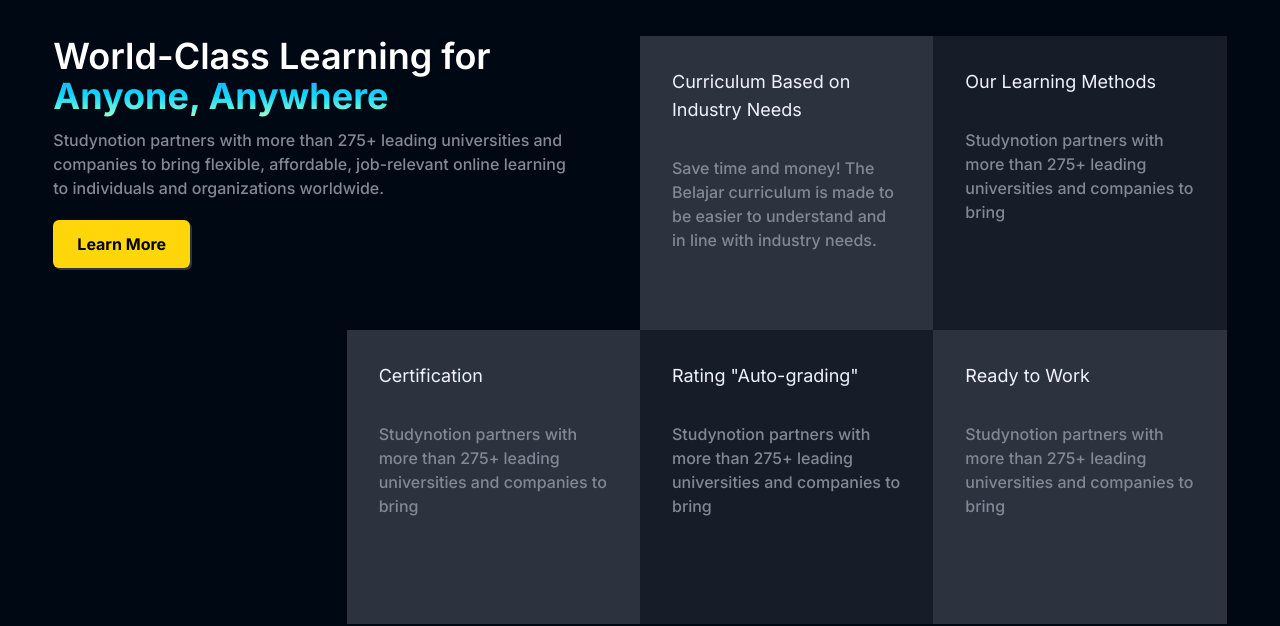
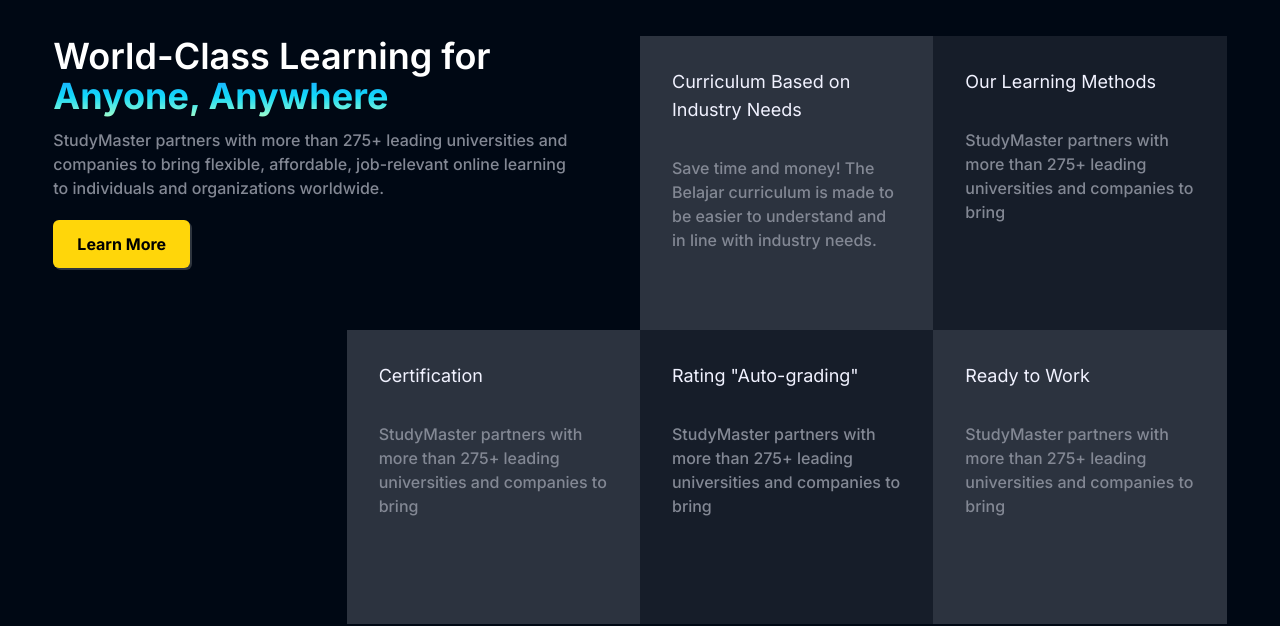
Before and after one commit to DeepakKr100/StudyMaster, a React (Create React App) app: page /about in a window 1280 px wide. Shown: the part 2180-2806 px from the top of the page. Built offline with nearby package versions, Linux system fonts and the light colour scheme; no server answers; a web font is replaced by a local one.

Commit message:
Update LearningGrid.jsx

```diff
--- a/src/components/core/AboutPage/LearningGrid.jsx
+++ b/src/components/core/AboutPage/LearningGrid.jsx
@@ -8,7 +8,7 @@
     heading: "World-Class Learning for",
     highliteText: "Anyone, Anywhere",
     description:
-      "Studynotion partners with more than 275+ leading universities and companies to bring flexible, affordable, job-relevant online learning to individuals and organizations worldwide.",
+      "StudyMaster partners with more than 275+ leading universities and companies to bring flexible, affordable, job-relevant online learning to individuals and organizations worldwide.",
     BtnText: "Learn More",
     BtnLink: "/",
   },
@@ -22,25 +22,25 @@
     order: 2,
     heading: "Our Learning Methods",
     description:
-      "Studynotion partners with more than 275+ leading universities and companies to bring",
+      "StudyMaster partners with more than 275+ leading universities and companies to bring",
   },
   {
     order: 3,
     heading: "Certification",
     description:
-      "Studynotion partners with more than 275+ leading universities and companies to bring",
+      "StudyMaster partners with more than 275+ leading universities and companies to bring",
   },
   {
     order: 4,
     heading: `Rating "Auto-grading"`,
     description:
-      "Studynotion partners with more than 275+ leading universities and companies to bring",
+      "StudyMaster partners with more than 275+ leading universities and companies to bring",
   },
   {
     order: 5,
     heading: "Ready to Work",
     description:
-      "Studynotion partners with more than 275+ leading universities and companies to bring",
+      "StudyMaster partners with more than 275+ leading universities and companies to bring",
   },
 ];
 
```
